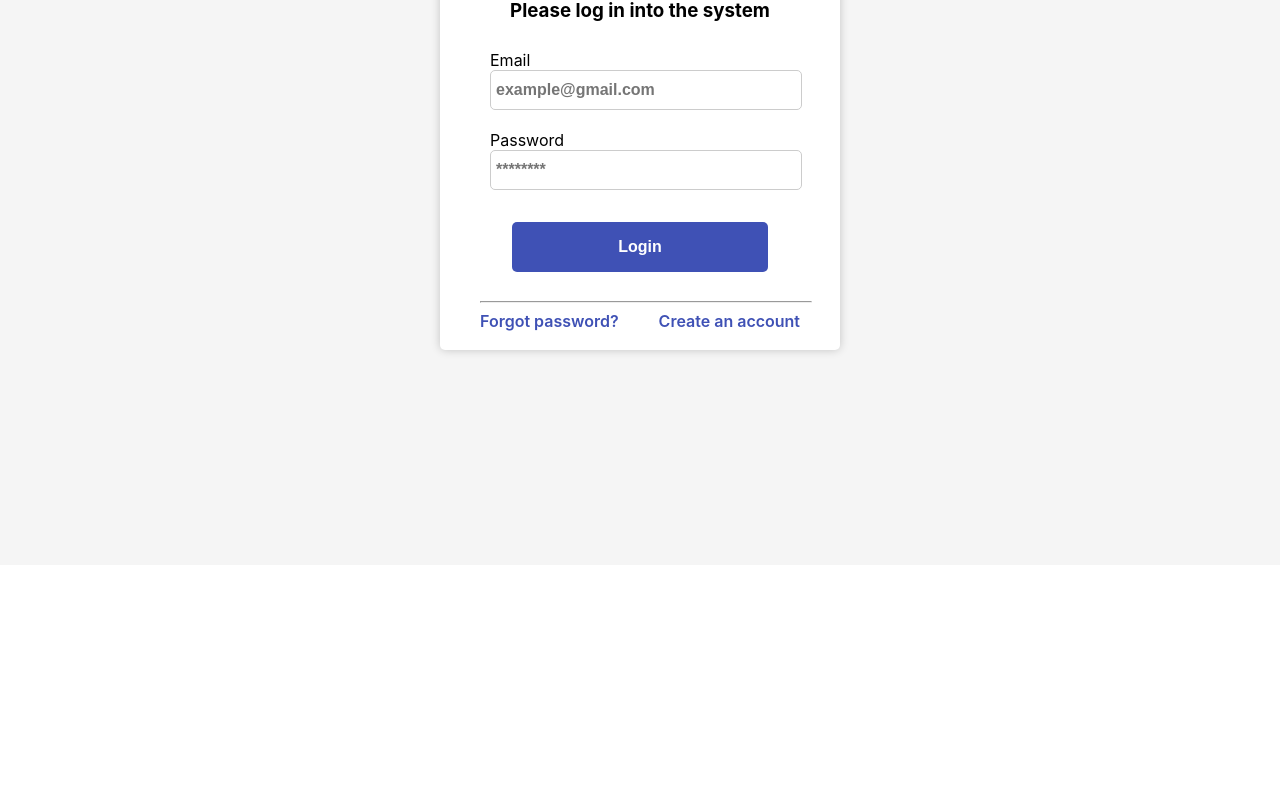
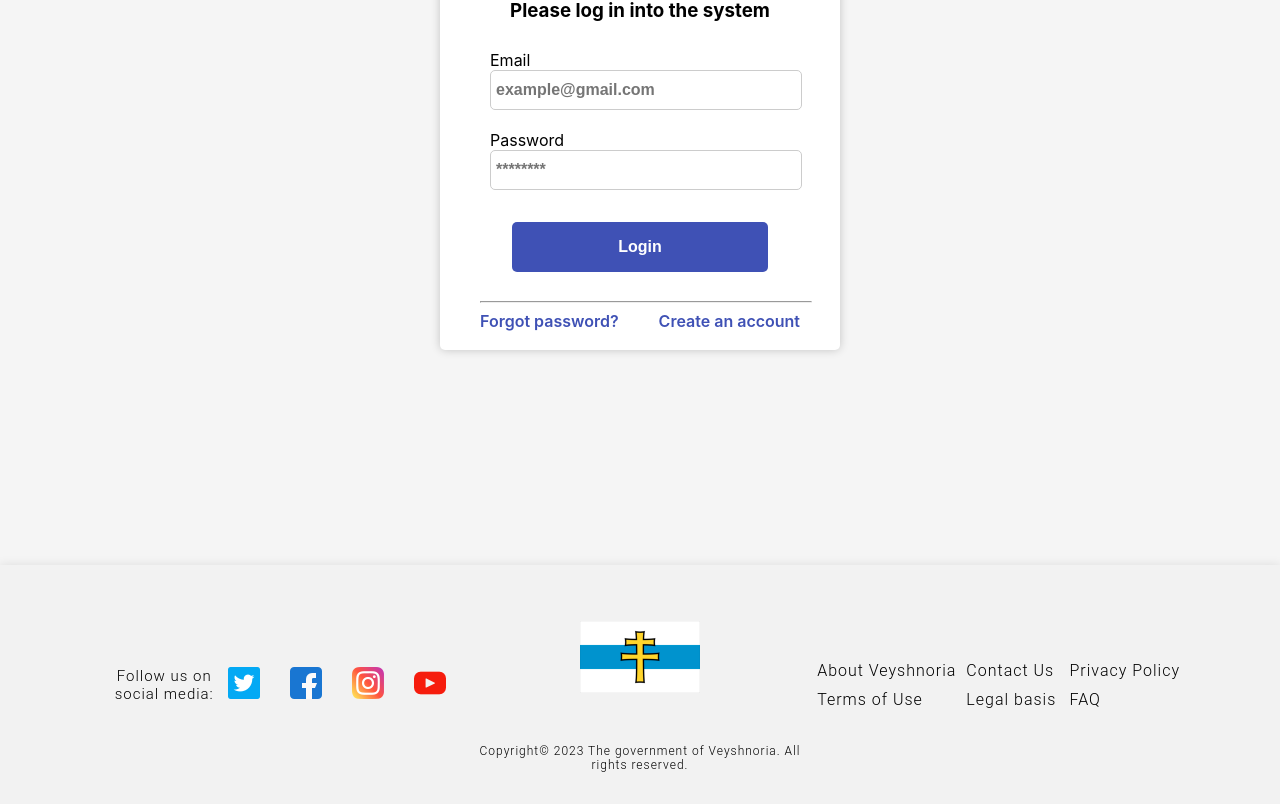
Before and after one commit to Stasnislau/embassy, a React (Create React App) app: page /login in a window 1280 px wide. Shown: the part 235-1039 px from the top of the page. Before the commit the page ends 800 px from the top, so only its background shows below. Built offline with nearby package versions, Linux system fonts and the light colour scheme.

Commit message:
added footer

```diff
--- a/src/App.js
+++ b/src/App.js
@@ -1,11 +1,13 @@
 import React from "react";
 import LoginPage from "../src/Pages/LoginPage";
-import Header from "../src/Components/Header";
+import Footer from "../src/Components/Footer";
+// import Header from "../src/Components/Header";
 function App() {
   return (
     <div className="app">
-      <Header/>
+      {/* <Header/> */}
       <LoginPage />
+      <Footer />
     </div>
   );
 }
--- /dev/null
+++ b/src/Components/Footer/index.css
@@ -0,0 +1,74 @@
+.footer {
+  background-color: #f2f2f2;
+  padding: 20px 0;
+  text-align: center;
+  font-size: 14px;
+  font-family: "Roboto", sans-serif;
+  font-weight: 300;
+  letter-spacing: 1px;
+  position: relative;
+  bottom: 0;
+  width: 100%;
+  box-shadow: 0 0 10px rgba(0, 0, 0, 0.1);
+}
+.footer-container {
+  position: relative;
+  display: flex;
+  width: auto;
+  justify-content: space-between;
+  align-items: center;
+  padding: 0 100px;
+}
+.footer-container-left {
+  display: flex;
+  align-items: center;
+  justify-content: flex-start;
+  width: 40%;
+}
+
+.flag {
+  position: relative;
+  scale: 0.5;
+}
+
+.footer-container-right {
+  display: flex;
+  align-items: center;
+  justify-content: flex-start;
+  flex-direction: row-reverse;
+  width: 40%;
+}
+
+.copyright-text {
+  font-size: 12px;
+  font-weight: 300;
+  letter-spacing: 1px;
+  color: #000;
+}
+.footer-logos-container {
+  display: flex;
+  align-items: center;
+  justify-content: flex-start;
+
+  gap: 30px;
+  width: 100%;
+}
+.footer-link {
+  width: max-content;
+  font-weight: 300;
+  letter-spacing: 1px;
+  color: #000;
+}
+.footer-container-right-links {
+  display: grid;
+  grid-template-columns: repeat(3, 1fr);
+  grid-template-rows: repeat(2, 1fr);
+  gap: 10px;
+  width: 100%;
+}
+.follow-text {
+  font-size: 15px;
+  font-weight: 300;
+  letter-spacing: 1px;
+  color: #000;
+}
--- /dev/null
+++ b/src/Components/Footer/index.tsx
@@ -0,0 +1,70 @@
+import React from "react";
+import "./index.css";
+import twitterLogo from "./../../Pictures/twitter.png";
+import facebookLogo from "./../../Pictures/facebook.png";
+import instagramLogo from "./../../Pictures/instagram.png";
+import youtubeLogo from "./../../Pictures/youtube.png";
+import flag from "./../../Pictures/nationalFlag.png";
+
+const Footer = () => {
+  return (
+    <footer className="footer">
+      <div className="footer-container">
+        <div className="footer-container-left">
+          <span className="follow-text"> Follow us on social media: </span>
+          <div className="footer-logos-container">
+            <div className="footer-container-logo">
+              <a href="https://www.twitter.com/">
+                <img src={twitterLogo} alt="Twitter Logo" className="logo" />
+              </a>
+            </div>
+            <div className="footer-container-logo">
+              <a href="https://www.facebook.com/">
+                <img src={facebookLogo} alt="Facebook Logo" className="logo" />
+              </a>
+            </div>
+            <div className="footer-container-logo">
+              <a href="https://www.instagram.com/">
+                <img
+                  src={instagramLogo}
+                  alt="Instagram Logo"
+                  className="logo"
+                />
+              </a>
+            </div>
+            <div className="footer-container-logo">
+              <a href="https://www.youtube.com/">
+                <img src={youtubeLogo} alt="Youtube Logo" className="logo" />
+              </a>
+            </div>
+          </div>
+        </div>
+        <div className="footer-container-right-flag">
+          <img src={flag} alt="National Flag" className="flag" />
+          <div className="footer-container-right-text">
+            <p className="copyright-text">
+              Copyright© 2023 The government of Veyshnoria. All rights reserved.
+            </p>
+          </div>
+        </div>
+        <div className="footer-container-right">
+          <div className="footer-container-right-links">
+            <a className="footer-link" href="https://en.wikipedia.org/wiki/Veyshnoria">
+              About Veyshnoria
+            </a>
+            <a className="footer-link" href="https://en.wikipedia.org/wiki/Veyshnoria">Contact Us</a>
+            <a className="footer-link" href="https://en.wikipedia.org/wiki/Veyshnoria">
+              Privacy Policy
+            </a>
+            <a className="footer-link" href="https://en.wikipedia.org/wiki/Veyshnoria">Terms of Use</a>
+            <a className="footer-link" href="https://en.wikipedia.org/wiki/Veyshnoria"> Legal basis</a>
+            <a className="footer-link" href="https://en.wikipedia.org/wiki/Veyshnoria">FAQ</a>
+
+          </div>
+        </div>
+      </div>
+    </footer>
+  );
+};
+
+export default Footer;
--- a/src/Components/Header/index.css
+++ b/src/Components/Header/index.css
@@ -14,14 +14,14 @@
   height: 50px;
 }
 .header-left-side {
-  padding-left: 50px;
+  padding-left: 100px;
   display: flex;
   align-items: left;
   justify-content: space-between;
   width: 30%;
 }
 .header-right-side {
-  padding-right: 50px;
+  padding-right: 100px;
   align-items: right;
   display: flex;
   justify-content: flex-end;
```
Also changed, not shown: src/Pictures/nationalEmblem.png, src/Pictures/nationalFlag.png (added).
